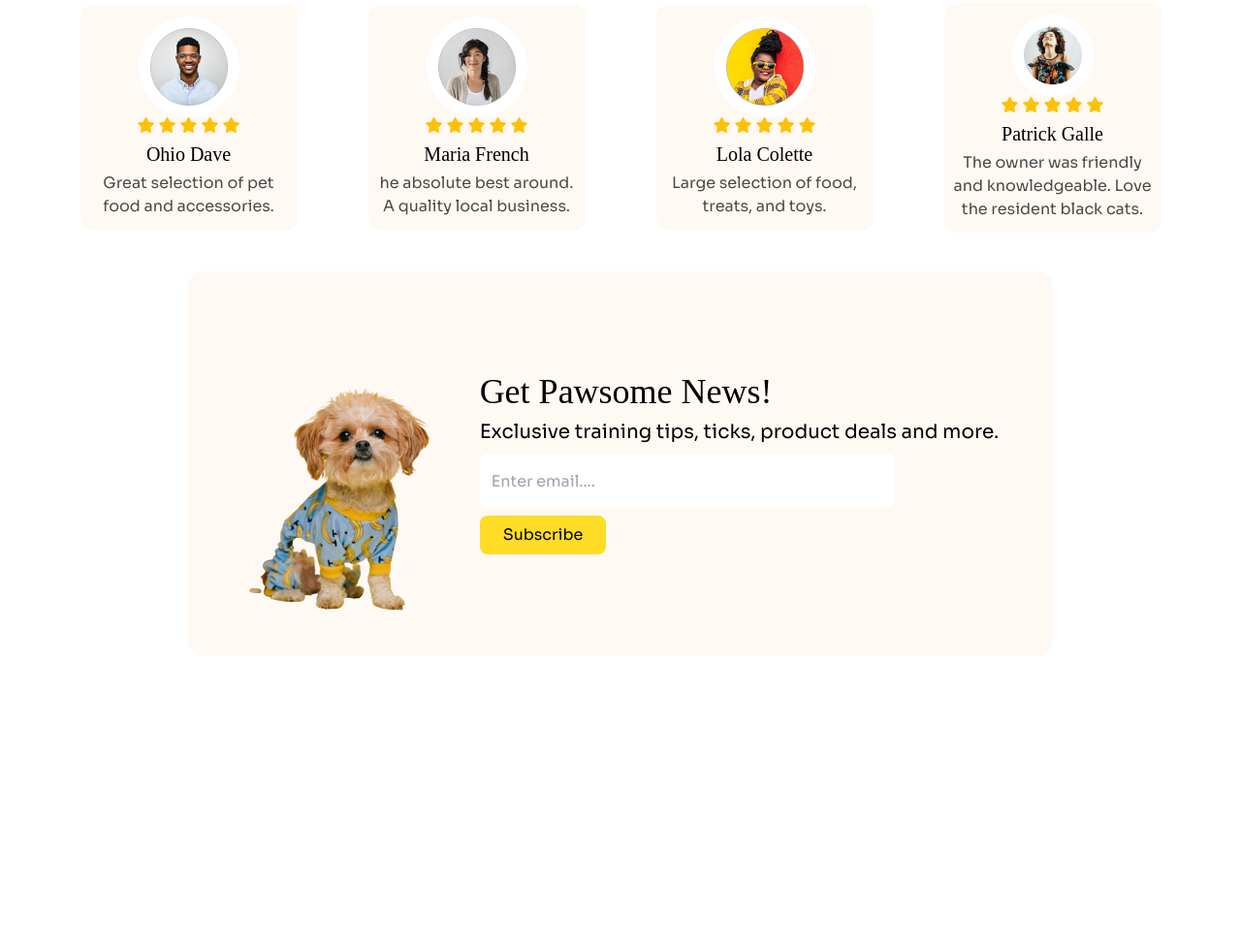
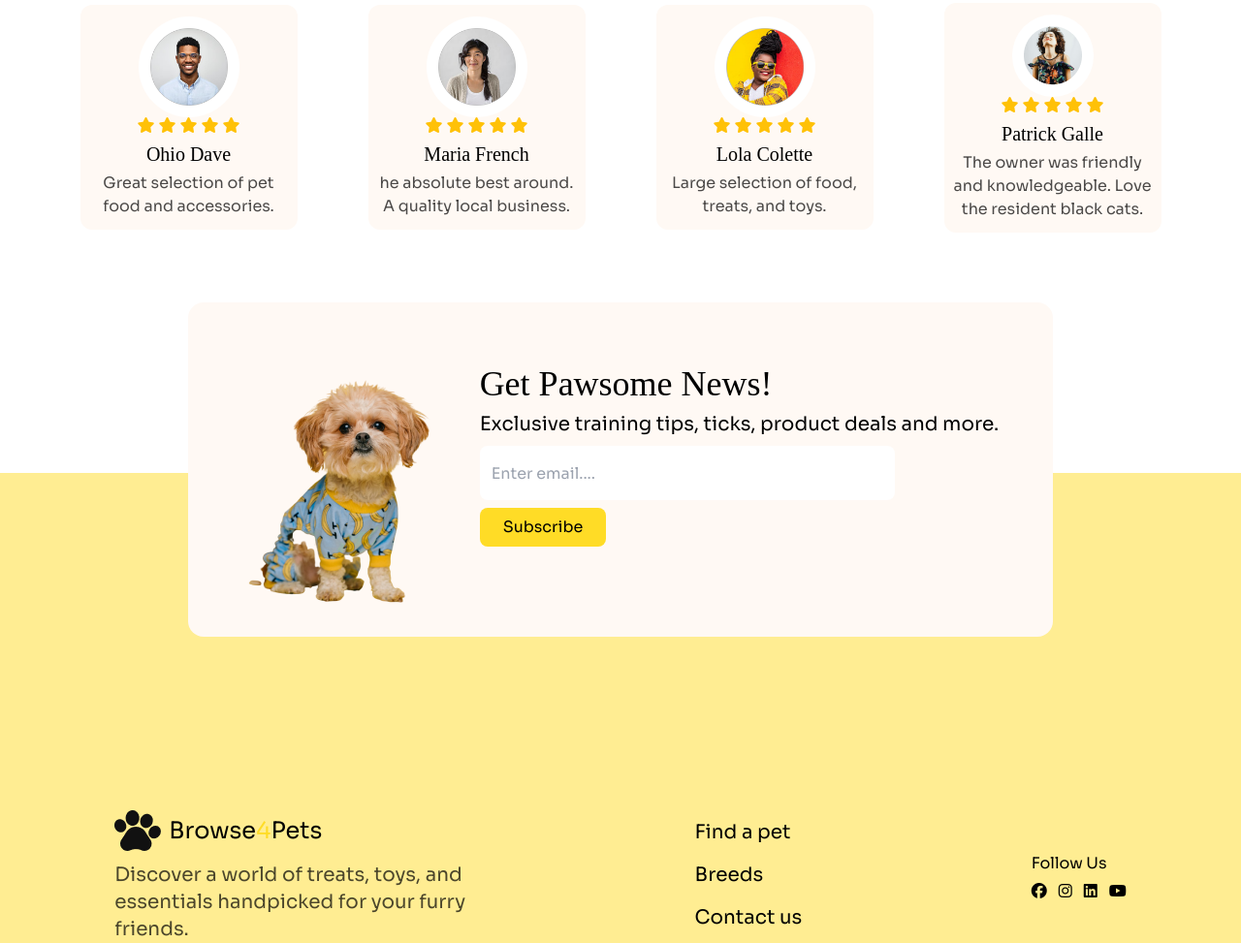
Before and after one commit to md-rafi-3/Assignment-3-Category-1, a plain HTML site: page index.html in a window 1280 px wide. Shown: the part 2624-3597 px from the top of the page at 97% size. Before the commit the page ends 3301 px from the top, so only its background shows below. Drawn offline with nearby package versions, Linux system fonts and the light colour scheme; a web font is replaced by a local one.

Commit message:
Pet Shop 1.5

```diff
--- a/index.html
+++ b/index.html
@@ -465,9 +465,9 @@
         </section>
 
     <!-- FOOTER -->
-     <footer>
+     <footer class="bg-[#ffdb26] bg-opacity-50 lg:mt-52 md:mt-52 mt-72">
       <!-- pet news -->
-      <section class="bg-[#fff9f4] container px-5 py-5 mx-auto lg:py-10 lg:px-14 md:py-10 md:px-14  rounded-2xl max-w-fit">
+      <section class="bg-[#fff9f4] container px-5 mx-auto mt-36  lg:px-14  md:px-14 lg:mt-20 md:mt-20 rounded-2xl lg:max-w-fit max-w-[355px] relative  pb-7 lg:bottom-44 md:bottom-44 bottom-56">
         <!-- container -->
          <div class="flex flex-col items-center justify-center gap-5 text-center lg:flex-row lg:text-left">
           <!-- img -->
@@ -483,6 +483,41 @@
           </div>
         </div>
       </section>
+
+      <!-- footer -->
+
+       <div>
+        <!-- container -->
+         <div class="flex flex-col items-start justify-start lg:flex-row md:flex-row lg:justify-around md:justify-around lg:items-center md:items-center lg:pl-0 pl-7 " >
+          <!-- left -->
+          <div >
+            <!-- logo -->
+             <div class="flex items-center gap-2">
+              <img src="c1-assets/logo-footer.png" alt="">
+              <h1 class="text-xl lg:text-2xl md:text-2xl">Browse<span class="text-[#FFDC26]">4</span>Pets</h1>
+             </div>
+             <p class="mt-2 text-base lg:text-xl opacity-70">Discover a world of treats, toys, and <br> essentials handpicked for your furry <br> friends.</p>
+          </div>
+          <!-- center -->
+           <div class="flex flex-col gap-4 mt-3 text-base lg:text-xl lg:mt-0">
+            <p>Find a pet</p>
+            <p>Breeds</p>
+             <p>Contact us</p>
+           </div>
+           <!-- right -->
+            <div class="mt-3 lg:mt-0">
+              <p class="text-sm lg:text-base">Follow Us</p>
+              <!-- icon -->
+               <div class="flex gap-3 mt-2">
+                <i class="fa-brands fa-facebook"></i>
+                <i class="fa-brands fa-instagram"></i>
+                <i class="fa-brands fa-linkedin"></i>
+                <i class="fa-brands fa-youtube"></i>
+               </div>
+            </div>
+         </div>
+
+       </div>
      </footer>
 </body>
 </html>
```
